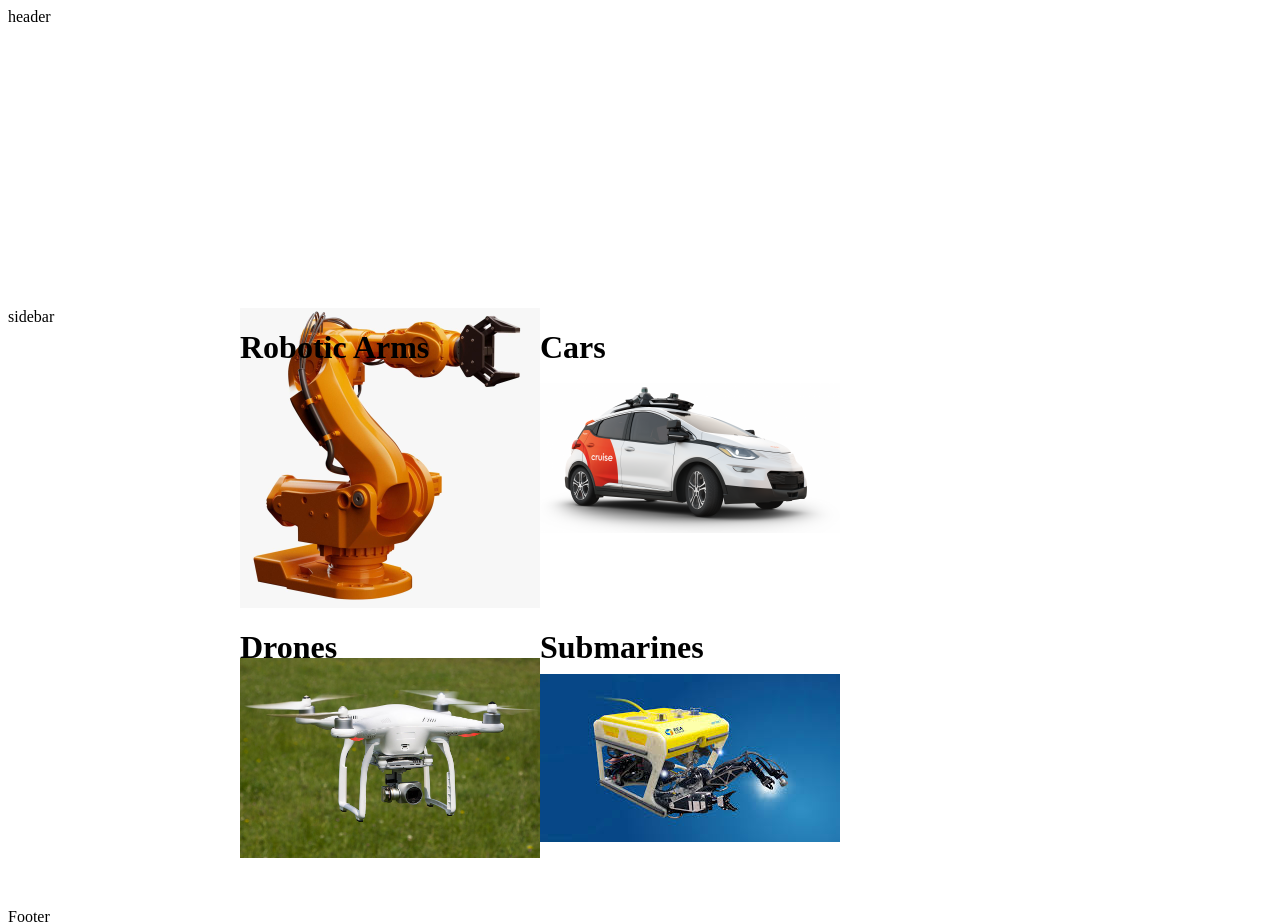
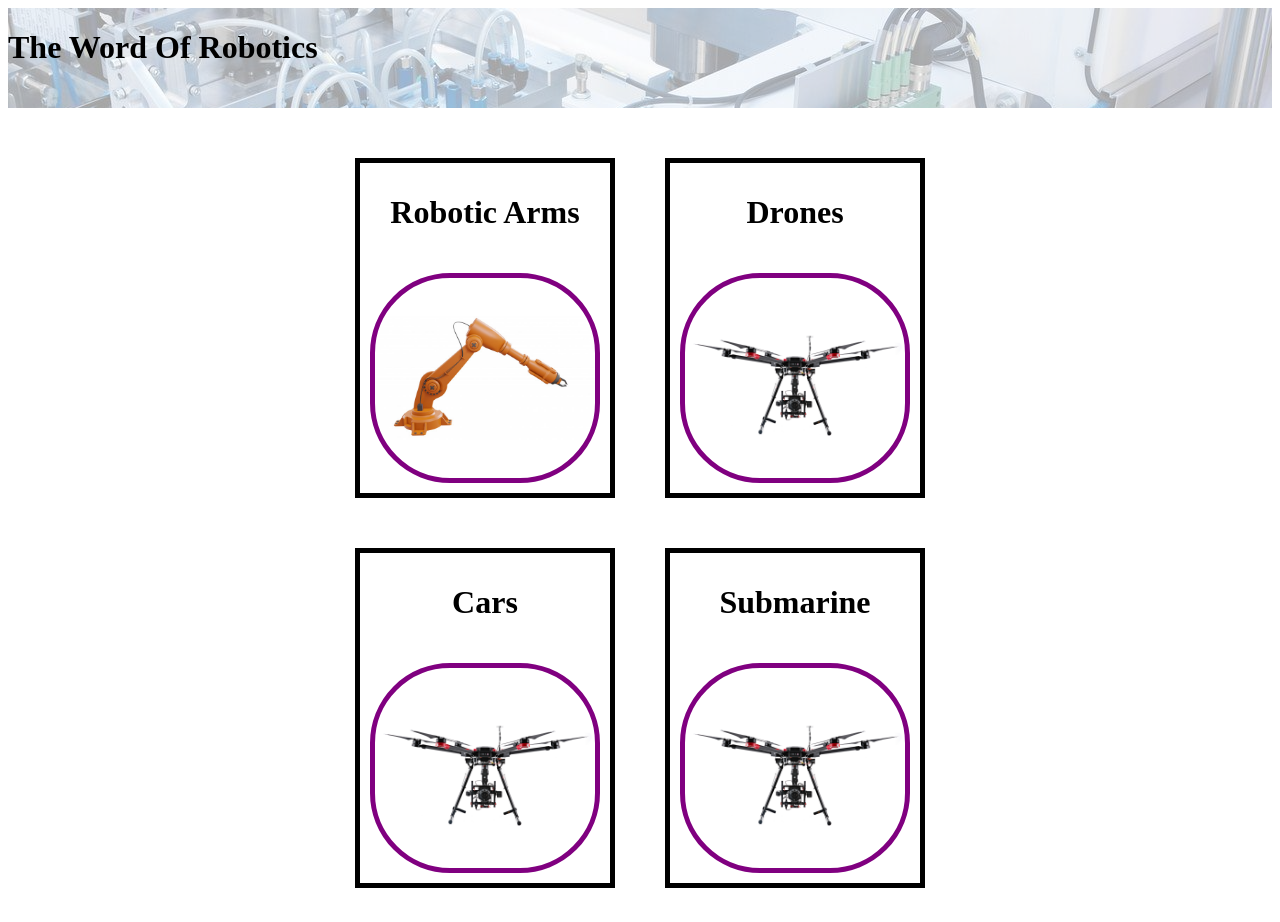
Before and after one commit to Youssef-Khaky/personal-blog-website, a plain HTML site: page index.html in a window 1280 px wide. Shown: the top 922 px of the page. Drawn offline with Linux system fonts and the light colour scheme.

Commit message:
added header background and flex in grid

```diff
--- a/css/style.css
+++ b/css/style.css
@@ -1,7 +1,7 @@
 .mainGrid{
     display: grid;
-    grid-template-columns: 1fr 800px 1fr;
-    grid-template-rows: 1fr 1fr 1fr 1fr;
+    grid-template-columns: 1fr 1fr 1fr;
+    grid-template-rows: 100px 1fr 1fr;
     /* grid-template-rows: auto; */
     grid-template-areas:
     "header header header"
@@ -13,14 +13,28 @@
 
 .header{
     grid-area: header;
+    position: relative;
+    z-index: 1;
+
+}
+
+.bg{
+    position: absolute;
+    grid-area: header;
+    background-image: url(../images/mech_stuff.jpg);
+    opacity: 0.4;
+    z-index: -1;
+    top: 0;
+    bottom: 0;
+    left: 0;
+    right: 0;
 }
 
 .sidebar{
     grid-area: sidebar;
-}
-
-.contentGrid{
-    grid-area: contentGrid;
+    /* padding-top: 10px; */
+    /* margin-top: 10; */
+    /* background-color: blue; */
 }
 
 .footer{
@@ -28,105 +42,98 @@
 }
 
 .contentGrid{
+    /* background-color: blueviolet; */
+    padding-top: 50px;
     display: grid;
-    grid-template-columns: 300px 300px;
-    grid-template-rows: 300px 300px;
+    grid-template-columns: 1fr 1fr;
+    grid-gap: 50px;
+    /* grid-template-rows: 1fr 1fr; */
+}
 
+.flexContainer{
+    display: flex;
+    flex-direction: column;
+    width: 250px;
+    /* height: 500px; */
+    border: 5px solid black;
+}
+
+#oneName{
+    align-self: center;
+    /* align-items: center; */
+    /* background-color: red; */
+    margin: 10px;
+    /* border-radius: 50px; */
 }
 
 #one{
-    background-image: url('../images/industrial-robotic-arm.jpg');
+    background: transparent url('../images/3industrial-robotic-arm.jpg');
     background-size: contain;
+    min-height: 200px;
+    background-repeat: no-repeat;
+    border: 5px solid purple;
+    margin: 10px;
+    background-position: center;
+    /* background-color: purple; */
+    border-radius: 80px;
+}
+
+#twoName{
+    align-self: center;
+    /* align-items: center; */
+    /* background-color: red; */
+    margin: 10px;
+    /* border-radius: 50px; */
 }
 
 #two{
-    background-image: url('../images/cruise_self_driving_car.png');
+    background: transparent url('../images/2drone.jpg');
     background-size: contain;
+    min-height: 200px;
     background-repeat: no-repeat;
-    background-position: 50%;
+    border: 5px solid purple;
+    margin: 10px;
+    background-position: center;
+    /* background-color: purple; */
+    border-radius: 80px;
+}
+
+#threeName{
+    align-self: center;
+    /* align-items: center; */
+    /* background-color: red; */
+    margin: 10px;
+    /* border-radius: 50px; */
 }
 
 #three{
-    background-image: url('../images/DJI-drone.jpg');
+    background: transparent url('../images/2drone.jpg');
     background-size: contain;
+    min-height: 200px;
     background-repeat: no-repeat;
-    background-position: 50%;
+    border: 5px solid purple;
+    margin: 10px;
+    background-position: center;
+    /* background-color: purple; */
+    border-radius: 80px;
+}
+
+#fourName{
+    align-self: center;
+    /* align-items: center; */
+    /* background-color: red; */
+    margin: 10px;
+    /* border-radius: 50px; */
 }
 
 #four{
-    background-image: url('../images/ROV.jpeg');
+    background: transparent url('../images/2drone.jpg');
     background-size: contain;
+    min-height: 200px;
     background-repeat: no-repeat;
-    background-position: 50%;
+    border: 5px solid purple;
+    margin: 10px;
+    background-position: center;
+    /* background-color: purple; */
+    border-radius: 80px;
 }
-
-/* .mainGrid div:nth-child(even){
-    background-color: red;
-}
-
-.mainGrid div:nth-child(odd){
-    background-color: green;
-} */
-/* .container {
-    display: grid;
-    grid-template-columns: 300px 300px;;
-    grid-template-rows: repeat(2, 1fr);
-    grid-template-areas:
-    "hd"
-    "sd"
-    "main"
-    "ft";
-}
-
-
-
-#nestedGrid {
-    display: grid;
-    grid-template-columns: 50% 50%;
-    grid-template-rows: 50% 50%;
-
-}
-
-.photoBox{
-    grid-area: ft;
-    width: 350px;
-    height: 150px;
-    border: solid red;
-    background: yellow;
-
-  } */
-
-
-/* .box {
-    border: 1px solid red;
-    background: #F8FA9D;
-} */
-
-/* .header {
-
-    grid-area: hd;
-}
-
-.footer {
-    grid-area: ft;
-}
-
-.sidebar {
-    grid-area: sd;
-}
-
-.content {
-    grid-area: main;
-} */
-
-/* If Screen Is Wide Enough */
-
-/* @media(min-width:600px) {
-    .container {
-        display: grid;
-        grid-template-columns: 300px 300px 300px;
-        grid-template-rows: 250px 600px;
-        grid-template-areas: "hd hd hd hd hd hd hd hd" "sd sd main main main main main main" "ft ft ft ft ft ft ft ft";
-        border: 2px solid red;
-    }
-} */
--- a/index.html
+++ b/index.html
@@ -12,17 +12,42 @@
 
 <body>
   <div class="mainGrid">
-    <div class="header">header</div>
-    <div class="sideBar">sidebar</div>
+    <div class="header"><h1>
+      <div class="bg"></div>
+      The Word Of Robotics
+    </h1>
+  </div>
+    <div class="sidebar">
+      <!-- <p>sidebar</p> -->
+    </div>
+
     <div class="contentGrid">
-      <!-- <div class="nestedGrid"> -->
-      <div class="photoBox" id="one"> <h1>Robotic Arms</h1> </div>
-      <div class="photoBox" id="two"><h1>Cars</h1></div>
-      <div class="photoBox" id="three"><h1>Drones</h1></div>
-      <div class="photoBox" id="four"><h1>Submarines</h1></div>
-      <!-- </div> -->
+
+      <div class="flexContainer" id="flex1">
+        <div class="photoName" id="oneName"> <h1>Robotic Arms</h1> </div>
+        <div class="photoBox" id="one"></div>
+      </div>
+
+
+      <div class="flexContainer" id="felx2">
+        <div class="photoName" id="twoName"> <h1>Drones</h1> </div>
+        <div class="photoBox" id="two"></div>
+      </div>
+
+      <div class="flexContainer" id="felx3">
+        <div class="photoName" id="threeName"> <h1>Cars</h1> </div>
+        <div class="photoBox" id="three"></div>
+      </div>
+
+      <div class="flexContainer" id="felx4">
+        <div class="photoName" id="fourName"> <h1>Submarine</h1> </div>
+        <div class="photoBox" id="four"></div>
+      </div>
+
     </div>
+
     <div class="footer">Footer</div>
+
   </div>
 </body>
 
```
Also changed, not shown: images/2drone.jpg (added), images/2industrial-robotic-arm.jpg (added), images/3industrial-robotic-arm.jpg (added), images/automation.jpeg (added), images/mech_stuff.jpg (added), 1 other file.
